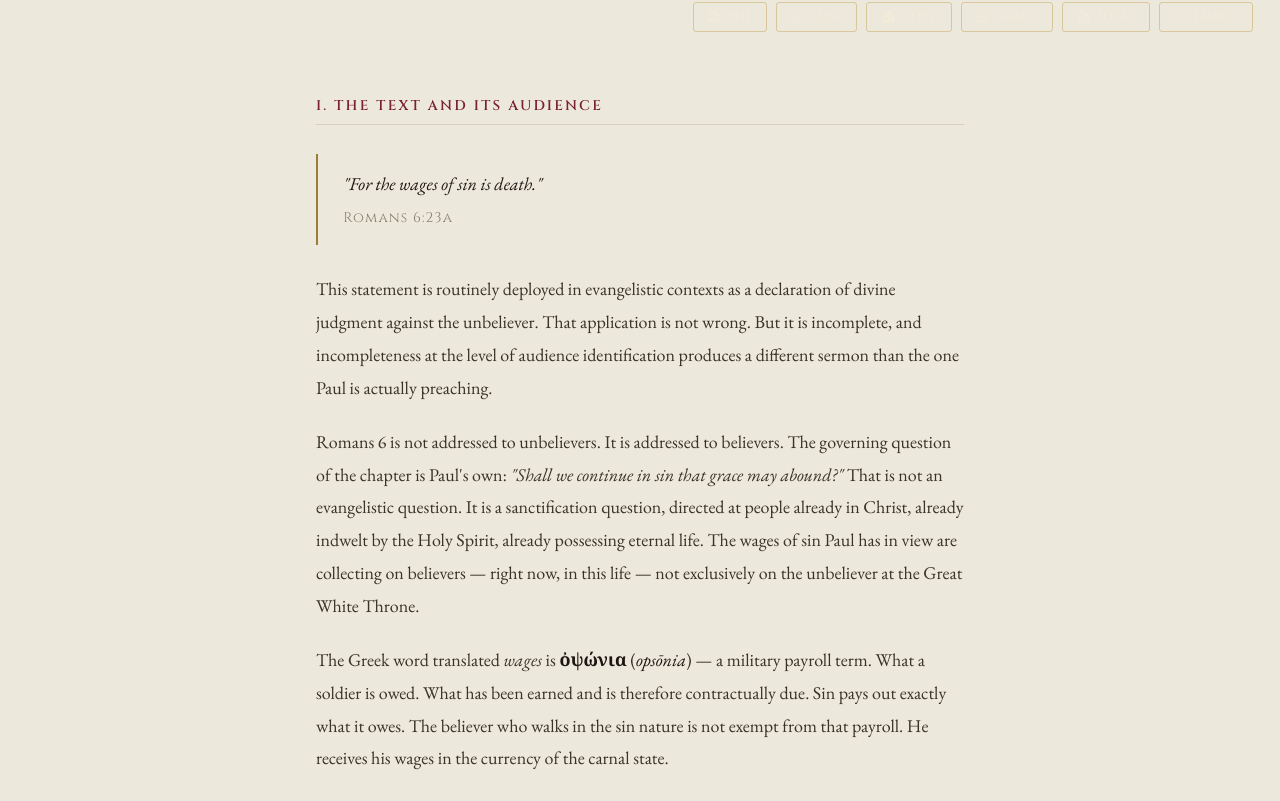
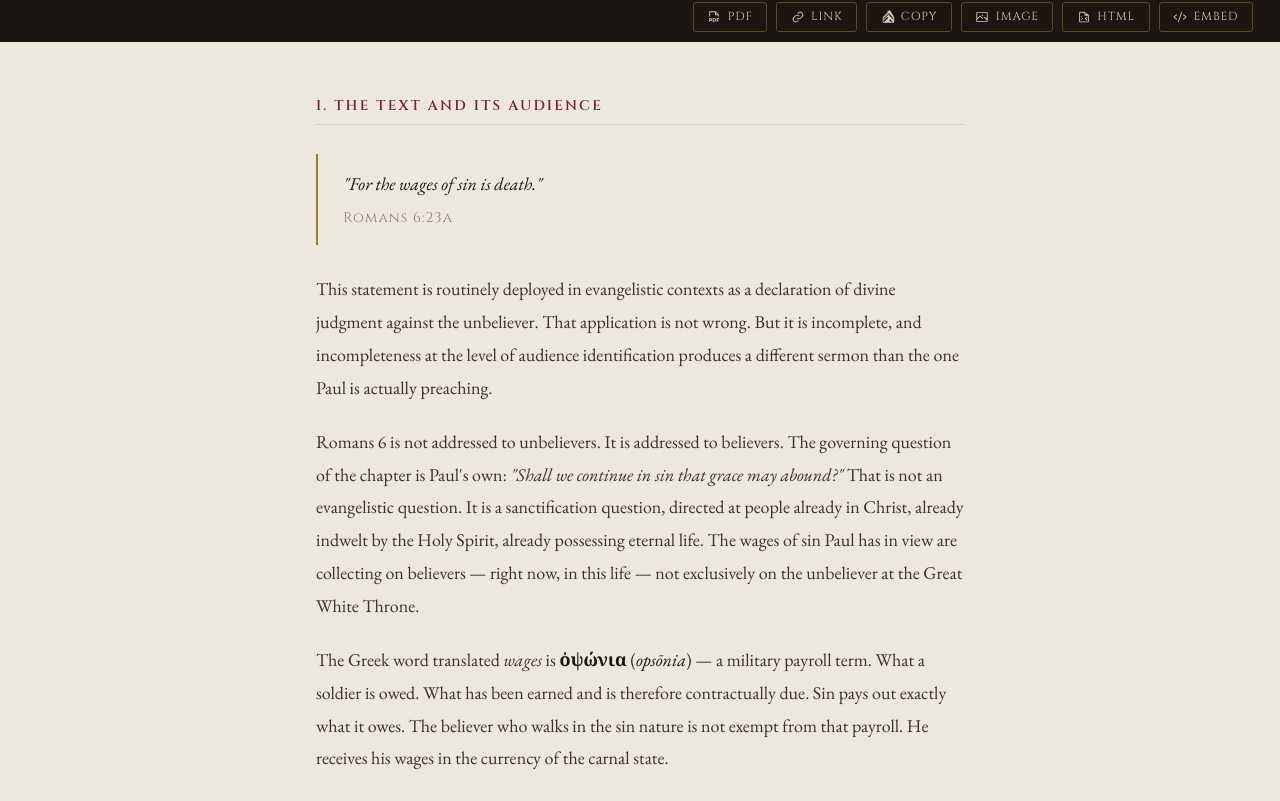
Before and after one commit to JohnDWilbourn/the-watchman, a plain HTML site: page wages-of-the-sin-nature.html in a window 1280 px wide. Shown: the part 282-1083 px from the top of the page. Drawn offline with nearby package versions, Linux system fonts and the light colour scheme.

Commit message:
Fix action button background color on Watchman page

```diff
--- a/wages-of-the-sin-nature.html
+++ b/wages-of-the-sin-nature.html
@@ -228,6 +228,7 @@
   justify-content: flex-end;
   padding: 0.6rem 1.5rem 0.6rem;
   flex-wrap: wrap;
+  background: var(--bar-bg, var(--ink, #1a1410));
 }
 .doc-btn {
   display: inline-flex;
```
